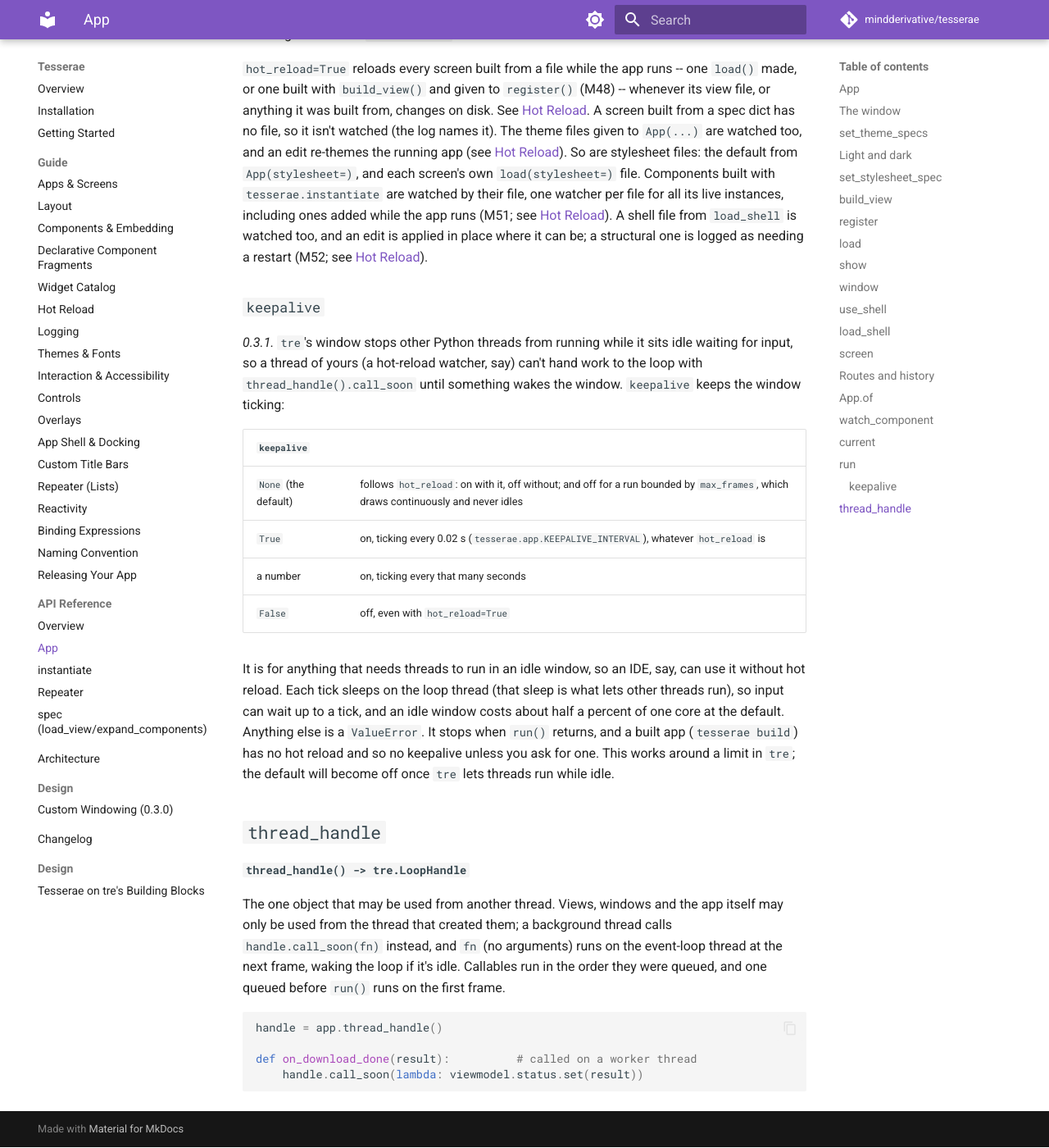
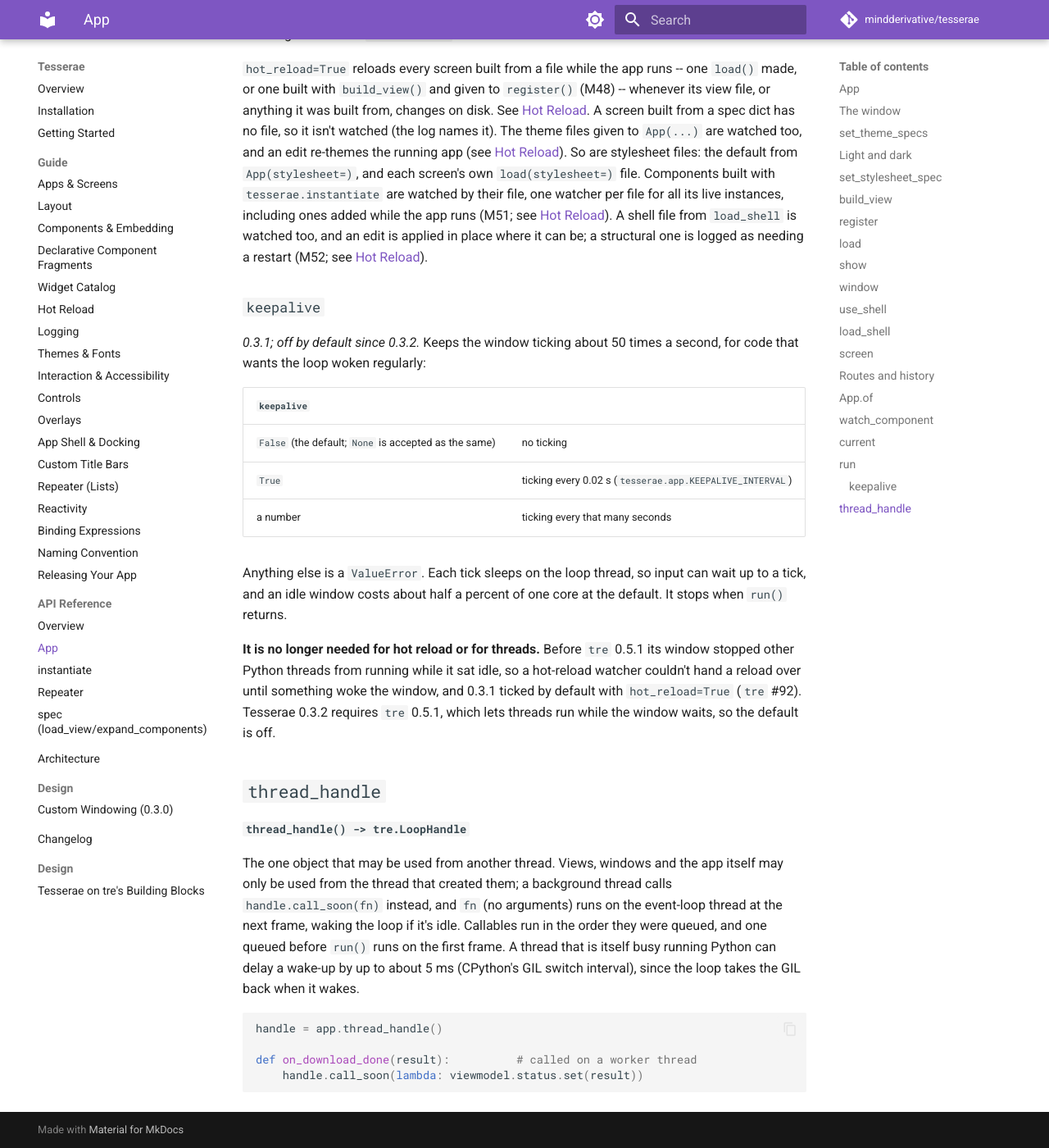
Before and after one commit to mindderivative/tesserae, an MkDocs documentation site: the page built from docs/api/app.md, in a window 1280 px wide and 1400 px high, scrolled down 5801 px. Shown: the whole window at 82% size. Built offline with MkDocs 1.6.1 and Material for MkDocs 9.7.7, drawn with Linux system fonts in a browser that asks for light colours; comment, search, counter and statistics services are not loaded.

Commit message:
0.3.2 #78: tre 0.5.1 is the floor, and the keepalive is off by default
tre 0.5.1 lets other Python threads run while a window sits idle (tre
#92), which is what 0.3.1's run(keepalive=) worked around: its default
ticked the window with hot_reload=True. Tesserae now requires
tesserae-engine>=0.5.1,<0.6 (pyproject, the dependency test, and CI and
release checking out tre v0.5.1), and keepalive defaults to False; True
and a number still tick, and None is accepted as False.

The two tests that held an idle window with no keepalive, written to fail
once tre was fixed, did (CI went red on macOS and Windows the day tre
published 0.5.1, since CI installs the newest allowed engine). They are
gone, and test_keepalive_idle.py now checks a thread and a hot-reload edit
reach an idle window by default and with keepalive=True; the hot-reload
test fails on tre 0.5.0.1, as it should.

Docs: run's keepalive entry, the hot-reload guide, Getting Started step 5,
a note that a CPU-bound thread can delay a wake-up by about 5 ms, the
README and installation pages, and a 0.3.2 changelog section. CI also
runs on the 0.3.2 branch.

Co-Authored-By: Claude Sonnet 5.5 <noreply@anthropic.com>

````diff
--- a/docs/api/app.md
+++ b/docs/api/app.md
@@ -265,26 +265,25 @@ place where it can be; a structural one is logged as needing a restart
 
 ### `keepalive`
 
-*0.3.1.* `tre`'s window stops other Python threads from running while it
-sits idle waiting for input, so a thread of yours (a hot-reload watcher,
-say) can't hand work to the loop with `thread_handle().call_soon` until
-something wakes the window. `keepalive` keeps the window ticking:
+*0.3.1; off by default since 0.3.2.* Keeps the window ticking about 50
+times a second, for code that wants the loop woken regularly:
 
 | `keepalive` | |
 | --- | --- |
-| `None` (the default) | follows `hot_reload`: on with it, off without; and off for a run bounded by `max_frames`, which draws continuously and never idles |
-| `True` | on, ticking every 0.02 s (`tesserae.app.KEEPALIVE_INTERVAL`), whatever `hot_reload` is |
-| a number | on, ticking every that many seconds |
-| `False` | off, even with `hot_reload=True` |
+| `False` (the default; `None` is accepted as the same) | no ticking |
+| `True` | ticking every 0.02 s (`tesserae.app.KEEPALIVE_INTERVAL`) |
+| a number | ticking every that many seconds |
 
-It is for anything that needs threads to run in an idle window, so an
-IDE, say, can use it without hot reload. Each tick sleeps on the loop
-thread (that sleep is what lets other threads run), so input can wait up
-to a tick, and an idle window costs about half a percent of one core at
-the default. Anything else is a `ValueError`. It stops when `run()`
-returns, and a built app (`tesserae build`) has no hot reload and so no
-keepalive unless you ask for one. This works around a limit in `tre`; the
-default will become off once `tre` lets threads run while idle.
+Anything else is a `ValueError`. Each tick sleeps on the loop thread, so
+input can wait up to a tick, and an idle window costs about half a
+percent of one core at the default. It stops when `run()` returns.
+
+**It is no longer needed for hot reload or for threads.** Before `tre`
+0.5.1 its window stopped other Python threads from running while it sat
+idle, so a hot-reload watcher couldn't hand a reload over until something
+woke the window, and 0.3.1 ticked by default with `hot_reload=True`
+(`tre` #92). Tesserae 0.3.2 requires `tre` 0.5.1, which lets threads run
+while the window waits, so the default is off.
 
 ## `thread_handle`
 
@@ -295,7 +294,9 @@ the app itself may only be used from the thread that created them; a
 background thread calls `handle.call_soon(fn)` instead, and `fn` (no
 arguments) runs on the event-loop thread at the next frame, waking the
 loop if it's idle. Callables run in the order they were queued, and one
-queued before `run()` runs on the first frame.
+queued before `run()` runs on the first frame. A thread that is itself
+busy running Python can delay a wake-up by up to about 5 ms (CPython's GIL
+switch interval), since the loop takes the GIL back when it wakes.
 
 ```python
 handle = app.thread_handle()
--- a/pyproject.toml
+++ b/pyproject.toml
@@ -4,7 +4,7 @@ build-backend = "hatchling.build"
 
 [project]
 name = "tesserae-ui"  # on PyPI; `tesserae` there is an unrelated project. The import name stays `tesserae`.
-version = "0.3.1"
+version = "0.3.2.dev0"
 description = "A pyCopper-style declarative Python GUI framework, powered by the Tesserae Render Engine (tre)."
 readme = "README.md"
 license = "MIT"
@@ -27,7 +27,7 @@ classifiers = [
 ]
 
 dependencies = [
-    "tesserae-engine>=0.5.0.1,<0.6",  # tre, on PyPI (still `import tre`); PyPI's own `tre` is an unrelated regex library. 0.5.0.1 fixes a click in a text field panicking (tre#51). <0.6: a new tre line is a new Tesserae line
+    "tesserae-engine>=0.5.1,<0.6",  # tre, on PyPI (still `import tre`); PyPI's own `tre` is an unrelated regex library. 0.5.0.1 fixed a click in a text field panicking (tre#51), and 0.5.1 lets other Python threads run while a window is idle (tre#92). <0.6: a new tre line is a new Tesserae line
     "pyyaml>=6.0",
     "Pillow>=10.0",
     "watchfiles>=1.0",
````
Also changed, not shown: other parts of docs/api/app.md (+1 -1 lines), ARCHITECTURE.md (+1 -1 lines), README.md (+1 -1 lines), docs/changelog.md (+30 -0 lines), docs/getting-started.md (+2 -3 lines), docs/guide/hot-reload.md (+5 -7 lines), docs/installation.md (+3 -3 lines), 6 other files.
